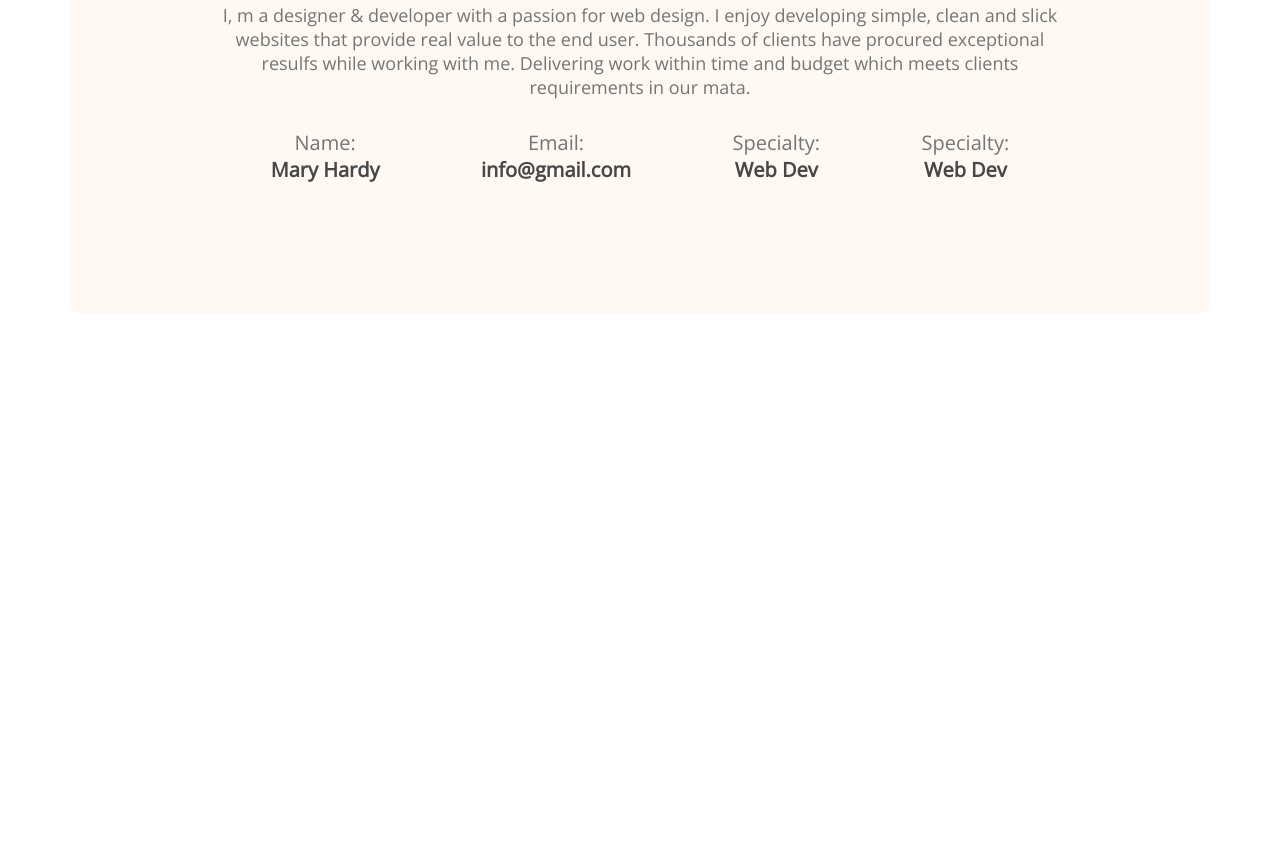
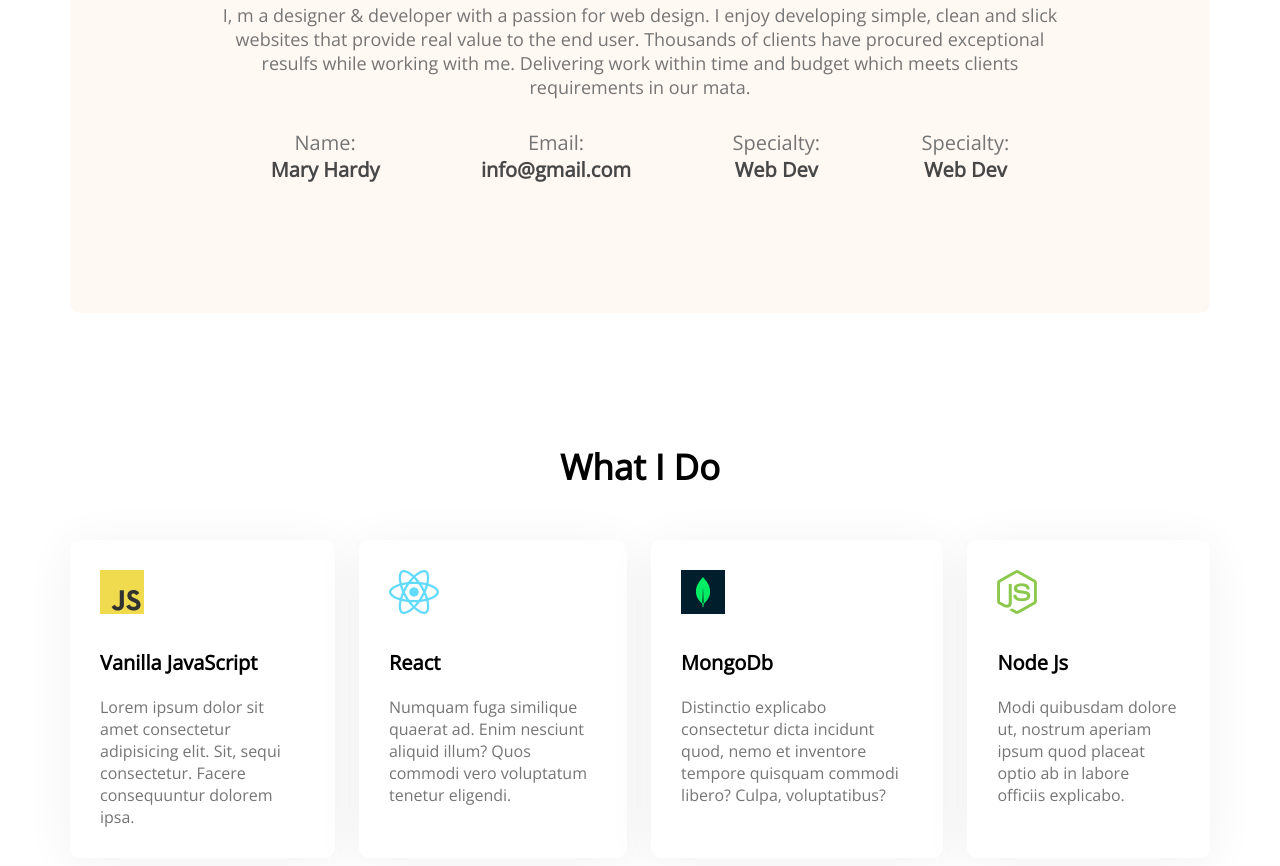
Before and after one commit to Mukul12hero/My-portfolio-2, a plain HTML site: page index.html in a window 1280 px wide. Shown: the part 1194-2060 px from the top of the page. Before the commit the page ends 1507 px from the top, so only its background shows below. Drawn offline with nearby package versions, Linux system fonts and the light colour scheme.

Commit message:
second commit

```diff
--- a/index.html
+++ b/index.html
@@ -60,6 +60,40 @@
               </div>
            </div>
         </section>
+
+        <section>
+            <div class="what-i-do">
+                <h1 class="section-title">What I Do</h1>
+                <div class="skill-container">
+                    <div class="skill">
+                        <img src="images/icons/js.png" alt="">
+                        <p class="skill-title">Vanilla JavaScript</p>
+                        <p class="skill-description">Lorem ipsum dolor sit amet consectetur adipisicing elit. Sit, sequi consectetur. Facere consequuntur dolorem ipsa.</p>
+                    </div>
+                    <div class="skill">
+                        <img src="images/icons/react.png" alt="">
+                        <p class="skill-title">React</p>
+                        <p class="skill-description">Numquam fuga similique quaerat ad. Enim nesciunt aliquid illum? Quos commodi vero voluptatum tenetur eligendi.</p>
+                    </div>
+                    <div class="skill">
+                        <img src="images/icons/mongo.png" alt="">
+                        <p class="skill-title">MongoDb</p>
+                        <p class="skill-description">Distinctio explicabo consectetur dicta incidunt quod, nemo et inventore tempore quisquam commodi libero? Culpa, voluptatibus?</p>
+                    </div>
+                    <div class="skill">
+                        <img src="images/icons/nodejs.png" alt="">
+                        <p class="skill-title">Node Js</p>
+                        <p class="skill-description">Modi quibusdam dolore ut, nostrum aperiam ipsum quod placeat optio ab in labore officiis explicabo.</p>
+                    </div>
+                </div>
+                </div>
+            </div>
+        </section>
+
+        <section>
+
+        </section>
+
     </main>
 
 </body>
--- a/style.css
+++ b/style.css
@@ -122,3 +122,37 @@ section{
     color: #474747;
     font-weight: 700;
 }
+
+
+.what-i-do{
+
+}
+
+.section-title{
+    font-size: 35px;
+    text-align: center;
+    margin-bottom: 50px;
+}
+
+.skill-container{
+    display: flex;
+    gap: 24px;
+}
+
+.skill{
+    background-color: #ffffff;
+    border-radius: 10px;
+    padding: 30px;
+    box-shadow: 0px 6px 50px rgba(0, 0, 0, 0.06);
+}
+
+.skill-title{
+    font-size: 20px;
+    margin-top: 30px;
+    margin-bottom: 20px;
+    font-weight: 700;
+}
+
+.skill-description{
+    color: #757575;
+}
```
